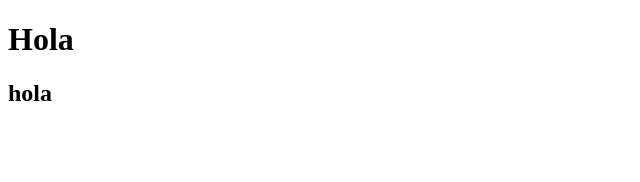
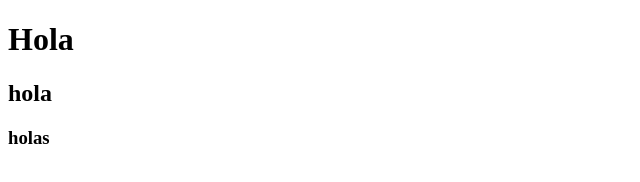
Before and after one commit to patriciocicero/CursoCoder-, a plain HTML site: page index.html in a window 1280 px wide. Shown: the full height of the page, 0-640 px from the left. Drawn offline with Linux system fonts and the light colour scheme.

Commit message:
Update index.html
carga h3

```diff
--- a/index.html
+++ b/index.html
@@ -9,7 +9,9 @@
 <body>
     <h1>Hola
         <h2>hola</h2>
+        <h3>holas
 
+        </h3>
     </h1>
 </body>
 </html>
```
